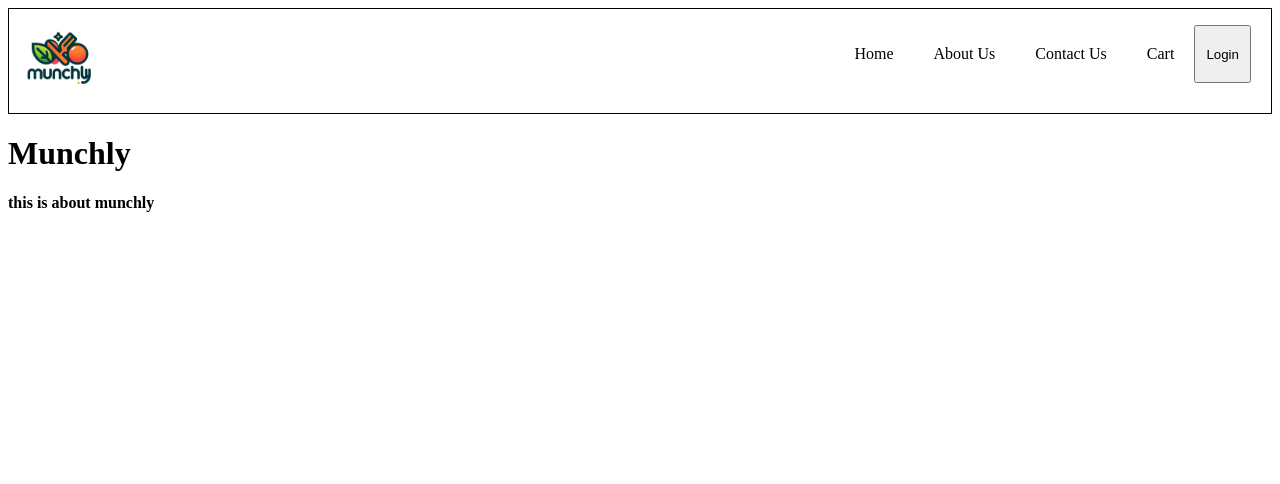
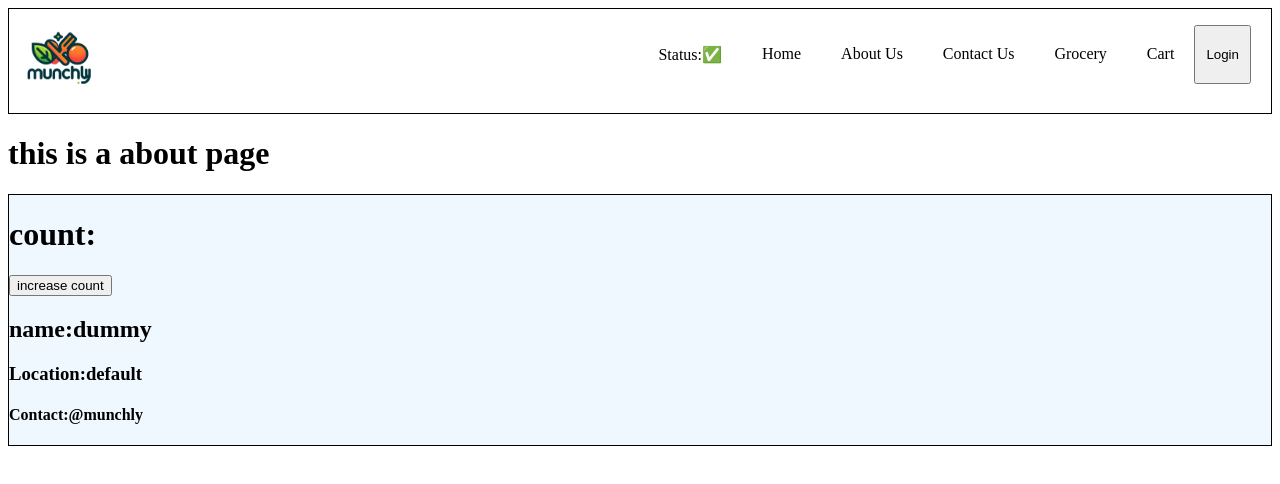
Before and after one commit to shadab012s/Munchly-Food-Ordering-App, a React (Vite) app: page /about in a window 1280 px wide. Shown: the top 484 px of the page. Built offline with nearby package versions, Linux system fonts and the light colour scheme; no server answers.

Commit message:
adding userdefine hook, lazy loading,online status

```diff
--- a/index.css
+++ b/index.css
@@ -111,3 +111,15 @@ a:-webkit-any-link {
     justify-content: space-between;
 
 }
+
+.user-cards
+{
+    border: 1px solid black;
+    background-color: aliceblue;
+}
+
+/* .user-card
+{
+    border: 1px solid black;
+    background-color: aliceblue;
+} */
--- a/src/App.js
+++ b/src/App.js
@@ -1,4 +1,4 @@
-import React from "react";
+import React,{lazy,Suspense} from "react";
 import ReactDOM, { createRoot } from "react-dom/client";
 import Header from "./components/Header";
 import Body from "./components/Body";
@@ -8,8 +8,10 @@ import About from "./components/About";
 import Contact from "./components/Contact";
 import Error from "./components/error";
 import RestaurantMenu from "./components/RestaurantMenu";
+// import Grocery from "./components/Grocery";
 
-
+// using lazy loading or ondemand loading
+const Grocery=lazy(()=>import("./components/Grocery"));
 
 const AppLayout=()=>
 {
@@ -43,7 +45,14 @@ const approuter=createBrowserRouter([
          path:"/restaurants/:resid",
          element:<RestaurantMenu/>,
 
-         },],
+         },
+        {
+        path:"/grocery",
+        element:<Suspense
+                fallback={<h1>loading...</h1>}>
+                <Grocery/>
+                </Suspense>
+        }],
     errorElement:<Error/>,
 
 },
--- a/src/components/About.js
+++ b/src/components/About.js
@@ -1,9 +1,14 @@
+import User from "./user";
+import UserClass from "./UserClass";
 const About =()=>{
     return(
+
         <div>
-        <h1>Munchly</h1>
-        <h4>this is about munchly</h4>
+            <h1>this is a about page</h1>
+            {/* <User name={"Munchly"} location={"delhi"}/> */}
+        <UserClass name={"Munchly"} location={"delhi"}/>
+
         </div>
-    )}
+         )}
 
     export default About;
--- a/src/components/Body.js
+++ b/src/components/Body.js
@@ -3,7 +3,11 @@ import reslist from "../utils/mockData";
 import { useState,useEffect } from "react";
 import Shimmer from "./Shimmer";
 import { Link } from "react-router-dom";
+import useOnlineStatus from "../utils/useOnlineStatus";
+
 const Body=()=>{
+
+
 
     const [ListOfRestaurants,setListOfRestaurants]=useState([]);
     const[filteredRestaurants,setfilteredRestaurants]=useState([]); // making copy of original list
@@ -16,7 +20,9 @@ const Body=()=>{
 
     const fetchData=async ()=>{
         // swiggy api to fetch the restaurants
-        const data=await fetch("https://www.swiggy.com/mapi/homepage/getCards?lat=28.7040592&lng=77.10249019999999");
+        const data = await fetch("https://www.swiggy.com/mapi/homepage/getCards?lat=28.7040592&lng=77.10249019999999");
+
+
 
         const json=await data.json();
         // using optional chaining
@@ -24,9 +30,16 @@ const Body=()=>{
         setfilteredRestaurants(json?.data?.success?.cards[1].gridWidget?.gridElements?.infoWithStyle?.restaurants);
 
     }
-    return ListOfRestaurants.length===0 ?
-         (<Shimmer/>):   // using shimmer for fake cards
-    (
+    const onlineStatus=useOnlineStatus();
+    //for checking network is present or not at user's end
+    if(onlineStatus===false)
+        return(
+    <h1>Looks like you are offline!! Please check your internet connection;</h1>)
+
+    if(ListOfRestaurants.length===0)
+         return (<Shimmer/>)  // using shimmer for fake cards
+
+   return  (
     <div className="body">
 
 
@@ -66,7 +79,7 @@ const Body=()=>{
 
        {/* using map to pass reslist data */}
 
-       {filteredRestaurants.map((restaurant)=>        // to display to ui
+       {ListOfRestaurants.map((restaurant)=>        // to display to ui
     (<Link
         key={restaurant.info.id}
          to={"restaurants/"+restaurant.info.id}>
--- /dev/null
+++ b/src/components/Grocery.js
@@ -0,0 +1,5 @@
+const Grocery=()=>
+{
+    return <h1> this is a grocery store and it will be have lots of functional component in future</h1>
+}
+export default Grocery;
--- a/src/components/Header.js
+++ b/src/components/Header.js
@@ -1,19 +1,25 @@
 import munchlyLogo from '/img/munchly log.png';
 import { useState } from 'react';
 import { Link } from 'react-router-dom';
+import useOnlineStatus from '../utils/useOnlineStatus';
+
+
 const Header=()=>
     {
         const[BtnNameReact,setBtnNameReact]=useState("Login");
+        const onlineStatus=useOnlineStatus();
         return(
            <div className="header">
             <div className="logo-Conainer">
                 <img className="logo" src={munchlyLogo}/>
             </div>
             <div className="nav-items">
-                <ul>
+
+                <ul><li>Status:{onlineStatus? "✅" :"❌"}</li>
                     <li><Link to="./">Home</Link></li>
                     <li><Link to="/About"> About Us</Link></li>
                     <li><Link to="/Contact">Contact Us</Link></li>
+                    <li><Link to="/Grocery">Grocery</Link></li>
                     <li>Cart</li>
                     <button className='login' onClick={
                         ()=>
--- a/src/components/RestaurantMenu.js
+++ b/src/components/RestaurantMenu.js
@@ -3,6 +3,7 @@ import Shimmer from "./Shimmer";
 import RestaurantMenuCard from "./RestaurantMenuCard";
 import { useParams } from "react-router-dom";
 import { menu_api } from "../utils/constants";
+import useRestaurantMenu from "../utils/useRestaurantMenu";
 
 
 
@@ -11,17 +12,19 @@ const RestaurantMenu=()=>{
     const {resid}=useParams();  // destructuring it
 console.log(resid);
 
-const[resData,SetresItems]=useState(null);
-useEffect(()=>{
-    fetchMenu();
-        },[]);
+// const[resData,SetresItems]=useState(null);
+// useEffect(()=>{
+//     fetchMenu();
+//         },[]);
 
-const fetchMenu=async()=>{
-    const data= await fetch(menu_api+resid+"&submitAction=ENTER");
-    const json=await data.json();
-    // console.log(json);
-    SetresItems(json);
-}
+// const fetchMenu=async()=>{
+//     const data= await fetch(menu_api+resid+"&submitAction=ENTER");
+//     const json=await data.json();
+//     // console.log(json);
+//     SetresItems(json);
+// }
+
+const resData=useRestaurantMenu(resid);
 if(resData===null)
     return <Shimmer/>
 
--- /dev/null
+++ b/src/components/User.js
@@ -0,0 +1,11 @@
+const User=(props)=>
+{
+    return(
+<div className="user-cards">
+    <h2>name:{props.name}</h2>
+    <h3>location:{props.location}</h3>
+    <h4>Contact:@munchly</h4>
+</div>
+    );
+};
+export default User;
--- /dev/null
+++ b/src/components/UserClass.js
@@ -0,0 +1,55 @@
+
+import React from "react";
+
+class UserClass extends React.Component{
+    constructor(props)
+    {
+        super(props);
+       //class based state variable
+        this.state={
+            userInfo:{
+                name:"dummy",
+                location:"default"
+            }
+
+        }
+    }
+    async componentDidMount()
+    {
+        const data= await fetch("https://api.github.com/user/shadab012s");
+        const json=await data.json;
+        console.log(json)
+    this.setState({  //seting the data
+        userInfo:json
+    })
+    }
+
+    render()
+    {
+       const {name, location}=this.props;
+       const {count,count2}=this.state; // destructuring state variable
+        return(
+            <div className="user-cards">
+                <h1>count:{count}</h1> {/* using state variable */}
+
+                <button onClick={()=>
+                    {
+                        this.setState(
+                            {
+                               count:this.state.count+1,
+
+                            }
+                        )
+                    }
+                }>
+                    increase count
+                </button>
+            <h2>name:{this.state.userInfo.name}</h2>
+            <h3>Location:{this.state.userInfo.location
+                }</h3>
+            <h4>Contact:@munchly</h4>
+            </div>
+        )
+    }
+}
+export default UserClass;
--- /dev/null
+++ b/src/utils/useOnlineStatus.js
@@ -0,0 +1,17 @@
+import { useState,useEffect } from "react";
+const useOnlineStatus=()=>
+{
+    const[onlineStatus,setOnlineStatus]=useState(true); // initially it is true
+    useEffect(()=>{
+        window.addEventListener("offline",()=>
+        {
+            setOnlineStatus(false);
+        })
+        window.addEventListener("online",()=>
+        {
+            setOnlineStatus(true);
+        })
+    },[])
+    return onlineStatus;
+}
+export default useOnlineStatus;
--- /dev/null
+++ b/src/utils/useRestaurantMenu.js
@@ -0,0 +1,22 @@
+import { useEffect, useState } from "react";
+import { menu_api } from "./constants";
+// craeting custom hooks
+const useRestaurantMenu=(resid)=>
+{
+    const [resInfo,SetResInfo]=useState(null);
+
+    useEffect(()=>
+    {
+        fetchData();
+    },[]);
+
+    const fetchData=async()=>
+    {
+        const data=await fetch(menu_api+resid+"&submitAction=ENTER");
+        const json= await data.json();
+        SetResInfo(json);
+    }
+
+    return resInfo
+};
+export default useRestaurantMenu;
```
